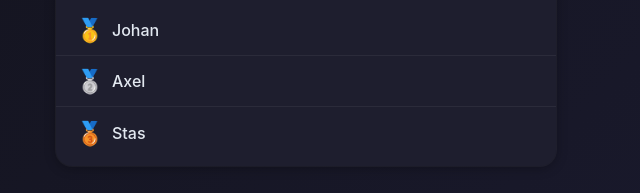
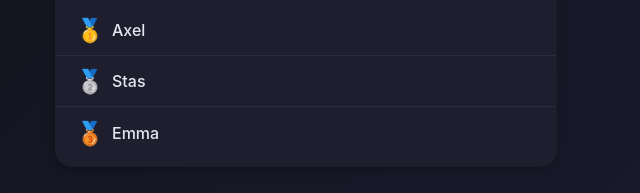
Before and after one commit to JohanGerf/fika-fridge, a plain HTML site: page index.html in a window 1280 px wide. Shown: the part 1654-1847 px from the top of the page, 334-974 px from the left. Drawn offline with Linux system fonts and the light colour scheme.

Commit message:
update leaderboard

```diff
--- a/index.html
+++ b/index.html
@@ -391,15 +391,15 @@
     <ul class="leaderboard-list">
       <li>
         <span class="leaderboard-rank">🥇</span>
-        <span class="leaderboard-name">Johan</span>
+        <span class="leaderboard-name">Axel</span>
       </li>
       <li>
         <span class="leaderboard-rank">🥈</span>
-        <span class="leaderboard-name">Axel</span>
+        <span class="leaderboard-name">Stas</span>
       </li>
       <li>
         <span class="leaderboard-rank">🥉</span>
-        <span class="leaderboard-name">Stas</span>
+        <span class="leaderboard-name">Emma</span>
       </li>
     </ul>
   </div>
```
